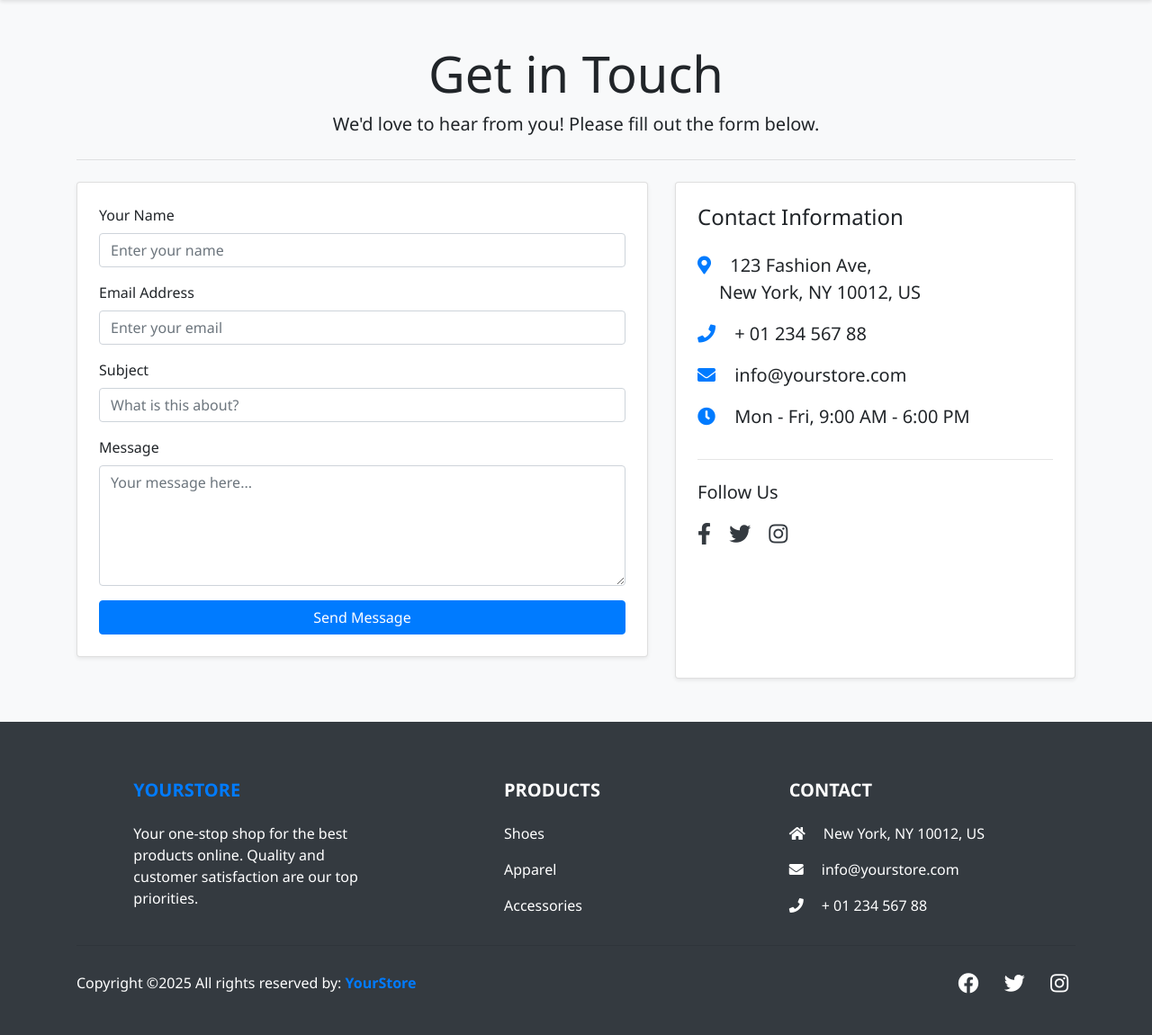
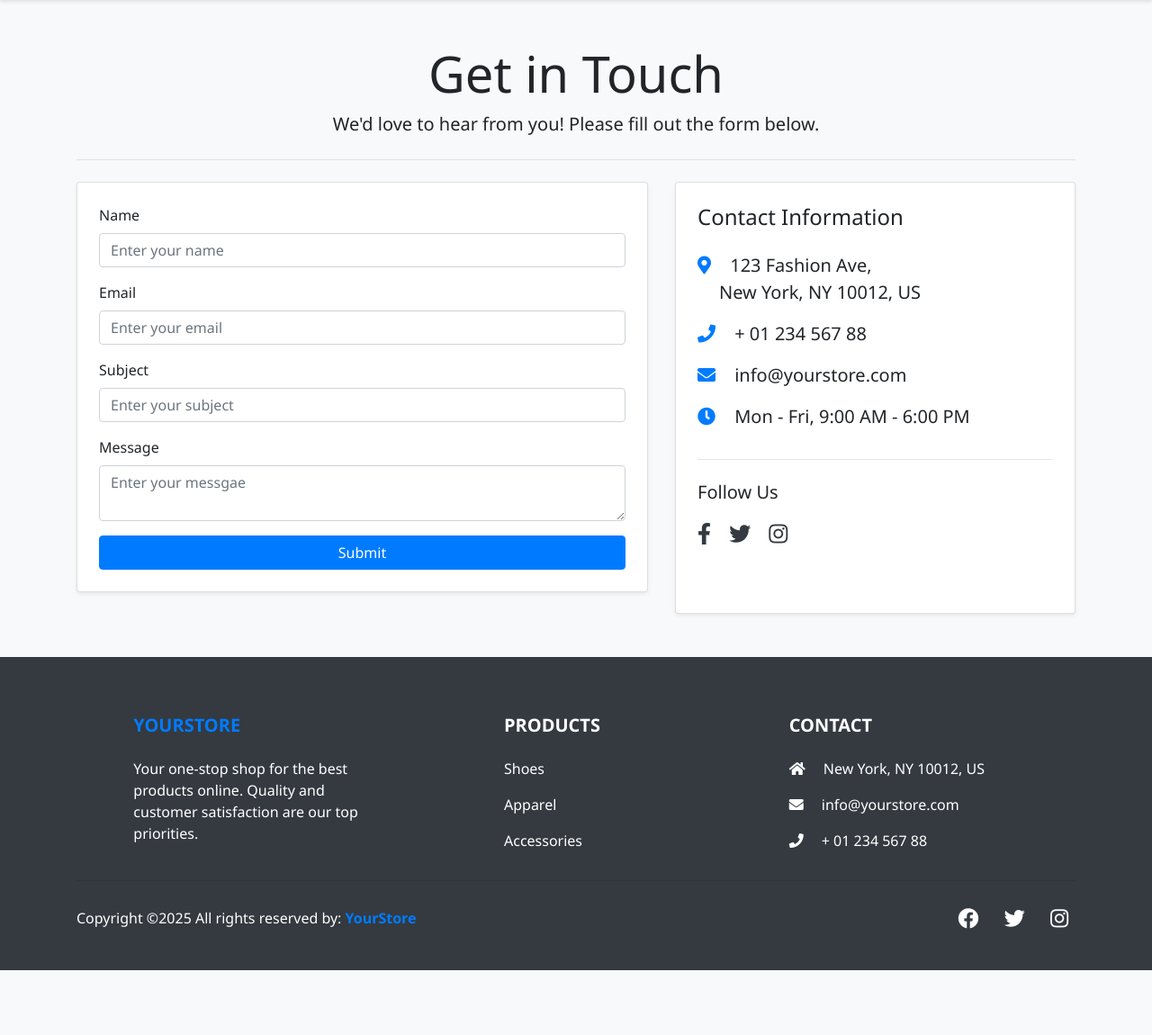
Before and after one commit to ChealyMann/python_final_mann_chealy, a Flask app: page /contact in a window 1280 px wide. Shown: the part 56-1206 px from the top of the page at 90% size. After the commit the page ends 1134 px from the top, so only its background shows below. Run offline with Flask 3, Linux system fonts and the light colour scheme.

Commit message:
update form using wtform

```diff
--- a/app.py
+++ b/app.py
@@ -2,12 +2,15 @@ from flask import Flask
 from blueprints import nav
 from blueprints.nav import nav_bp
 from blueprints.products import product_bp
+from config import Config
 
 
 def create_app():
     app = Flask(__name__)
+    app.config.from_object(Config)
     app.register_blueprint(nav_bp)
     app.register_blueprint(product_bp)
+
     return app
 
 
--- a/blueprints/nav.py
+++ b/blueprints/nav.py
@@ -1,13 +1,23 @@
 from flask import Blueprint , render_template , redirect , url_for
+
+from form.contact import ContactForm
+
 nav_bp = Blueprint('nav', __name__)
 
 @nav_bp.route('/')
 def home():
     return render_template('frontend/home.html')
 
-@nav_bp.route('/contact')
+@nav_bp.route('/contact',methods=['GET','POST'])
 def contact():
-    return render_template('frontend/pages/contact.html')
+    form = ContactForm()
+    if form.validate_on_submit():
+        name = form.name.data
+        email = form.email.data
+        subject = form.subject.data
+        message = form.message.data
+
+    return render_template('frontend/pages/contact.html',form=form)
 
 @nav_bp.route('/shop')
 def shop():
--- /dev/null
+++ b/config.py
@@ -0,0 +1,2 @@
+class Config:
+    SECRET_KEY = 'Secret Key'
--- /dev/null
+++ b/form/contact.py
@@ -0,0 +1,11 @@
+from flask_wtf import FlaskForm
+from wtforms.fields.simple import StringField, SubmitField, TextAreaField
+from wtforms.validators import DataRequired, Email
+
+
+class ContactForm(FlaskForm):
+    name = StringField('Name', validators=[DataRequired()])
+    email = StringField('Email', validators=[DataRequired(), Email()])
+    subject = StringField('Subject', validators=[DataRequired()])
+    message = TextAreaField('Message', validators=[DataRequired()])
+    submit = SubmitField('Submit')
--- a/templates/frontend/pages/contact.html
+++ b/templates/frontend/pages/contact.html
@@ -14,24 +14,25 @@
         <div class="row">
             <div class="col-lg-7 col-md-12 mb-4">
                 <div class="card p-4 shadow-sm">
-                    <form>
+                    <form method="POST" action="">
+                        {{ hidden_tags }}
                         <div class="form-group">
-                            <label for="name">Your Name</label>
-                            <input type="text" class="form-control" id="name" placeholder="Enter your name" required>
+                            {{ form.name.label }}
+                            {{ form.name(class='form-control',placeholder='Enter your name ') }}
                         </div>
                         <div class="form-group">
-                            <label for="email">Email Address</label>
-                            <input type="email" class="form-control" id="email" placeholder="Enter your email" required>
+                            {{ form.email.label }}
+                            {{ form.email(class='form-control',placeholder='Enter your email ') }}
                         </div>
                         <div class="form-group">
-                            <label for="subject">Subject</label>
-                            <input type="text" class="form-control" id="subject" placeholder="What is this about?">
+                            {{ form.subject.label }}
+                            {{ form.subject(class='form-control',placeholder='Enter your subject ') }}
                         </div>
                         <div class="form-group">
-                            <label for="message">Message</label>
-                            <textarea class="form-control" id="message" rows="5" placeholder="Your message here..." required></textarea>
+                            {{ form.message.label }}
+                            {{ form.message(class='form-control',placeholder='Enter your messgae ') }}
                         </div>
-                        <button type="submit" class="btn btn-primary btn-block">Send Message</button>
+                         {{ form.submit(class='btn btn-primary btn-block') }}
                     </form>
                 </div>
             </div>
```
